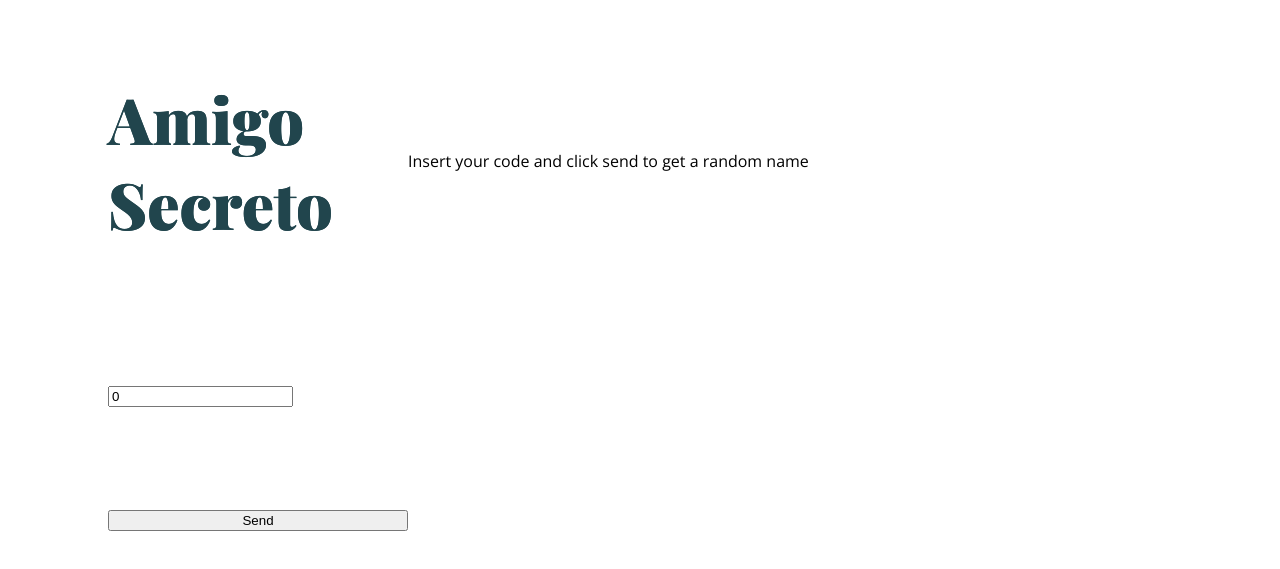
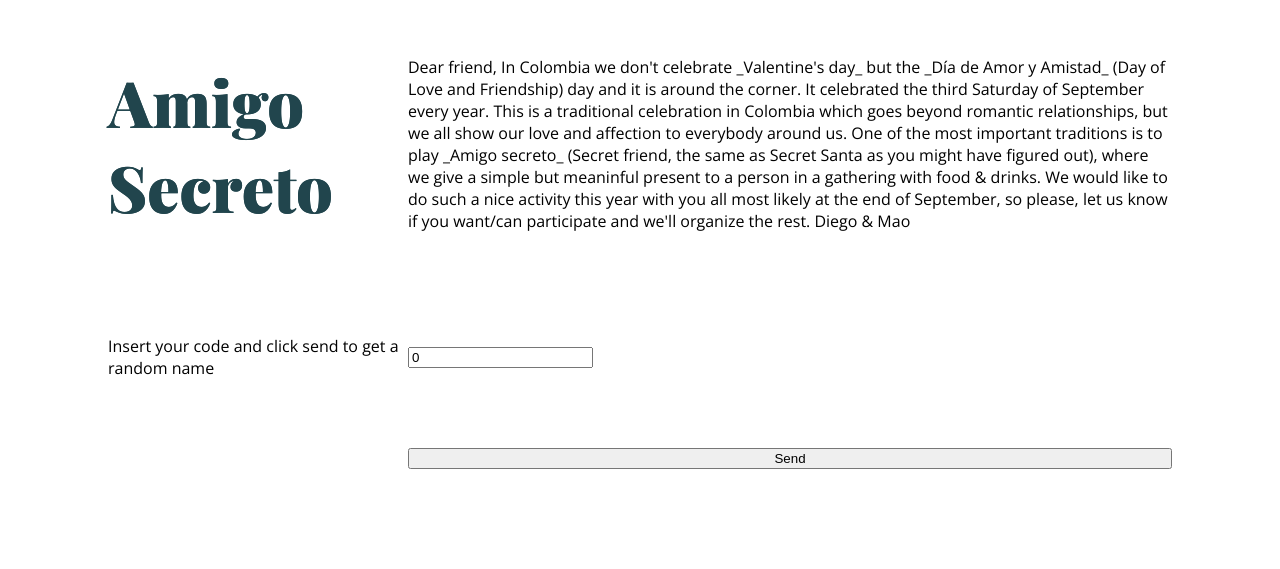
Before and after one commit to jmsevillam/amigo_secreto, a plain HTML site: page index.html in a window 1280 px wide. Shown: the part 115-684 px from the top of the page. Drawn offline with nearby package versions, Linux system fonts and the light colour scheme.

Commit message:
Update index.html

```diff
--- a/index.html
+++ b/index.html
@@ -6,6 +6,17 @@
   <h1>Amigo Secreto</h1>
 <body onload="animate();">
     <h1>Amigo Secreto</h1>
+
+      <p>
+
+Dear friend,
+
+In Colombia we don't celebrate _Valentine's day_ but the _Día de Amor y Amistad_ (Day of Love and Friendship) day and it is around the corner.  It celebrated the third Saturday of September every year. This is a traditional celebration in Colombia which goes beyond romantic relationships, but we all show our love and affection to everybody around us. One of the most important traditions is to play _Amigo secreto_ (Secret friend, the same as Secret Santa as you might have figured out), where we give a simple but meaninful present to a person in a gathering with food & drinks.  We would like to do such a nice activity this year with you all most likely at the end of September, so please, let us know if you want/can participate and we'll organize the rest.
+
+Diego & Mao
+  </p>
+
+
       <p>
         Insert your code and click send to get a random name
       </p>
```
